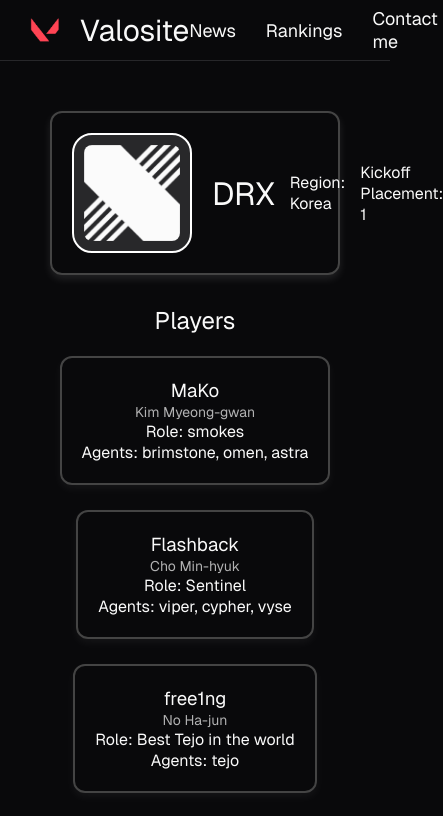
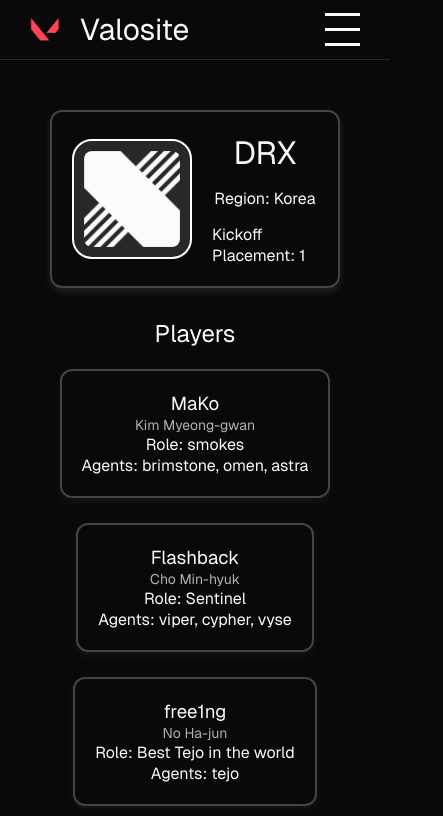
Before and after one commit to akerS4I/Valosite, a React (Vite) app: page /Valosite/teams/DRX in a window 390 px wide. Shown: the top 816 px of the page, 443 px wide, since content can reach past the window. Built offline with nearby package versions, Linux system fonts and the light colour scheme.

Commit message:
Fully Adaptive now aswell. Finished just as the first game started

```diff
--- a/src/components/Navbar.tsx
+++ b/src/components/Navbar.tsx
@@ -1,16 +1,31 @@
 import { Link } from "react-router";
+import { useState } from "react";
 import "../styles/components/Navbar.scss";
 
 const Navbar = () => {
+  const [menuOpen, setMenuOpen] = useState(false); // Use boolean state
+
   return (
     <nav>
       <div className="container">
-        <img src="/Valosite/Valorant_logo_cropped.png" alt="" />
+        <img src="/Valosite/Valorant_logo_cropped.png" alt="Logo" />
         <Link className="title" to="/">
           Valosite
         </Link>
       </div>
-      <div className="links">
+
+      {/* Hamburger Menu */}
+      <div
+        className={`menu ${menuOpen ? "change" : ""}`}
+        onClick={() => setMenuOpen(!menuOpen)}
+      >
+        <div></div>
+        <div></div>
+        <div></div>
+      </div>
+
+      {/* Navigation Links */}
+      <div className={`links ${menuOpen ? "active" : ""}`}>
         <Link to="/news" className="nav_link">
           News
         </Link>
--- a/src/styles/components/Footer.scss
+++ b/src/styles/components/Footer.scss
@@ -23,3 +23,14 @@
     }
   }
 }
+
+@media (max-width: 550px) {
+  footer {
+    .contacts {
+      display: flex;
+      align-items: center;
+      justify-content: center;
+      flex-direction: column;
+    }
+  }
+}
--- a/src/styles/components/Navbar.scss
+++ b/src/styles/components/Navbar.scss
@@ -1,24 +1,46 @@
 nav {
   width: 100%;
   height: 60px;
-  padding: 30px;
-
+  padding: 20px 30px;
   display: flex;
   align-items: center;
   justify-content: space-between;
+  border-bottom: 1px solid hsl(240, 3.7%, 15.9%);
 
-  border-bottom: 1px solid hsl(240 3.7% 15.9%);
+  .menu {
+    display: none;
+    cursor: pointer;
+
+    div {
+      width: 35px;
+      height: 3px;
+      background-color: hsl(0, 0%, 98%);
+      margin: 6px 0;
+      transition: 0.4s;
+    }
+
+    &.change {
+      div:nth-child(1) {
+        transform: translateY(15px) rotate(-45deg);
+      }
+      div:nth-child(2) {
+        opacity: 0;
+      }
+      div:nth-child(3) {
+        transform: translateY(-15px) rotate(45deg);
+      }
+    }
+  }
 
   .container {
     display: flex;
     align-items: center;
-    justify-content: center;
     gap: 20px;
 
     .title {
       text-decoration: none;
       font-size: 30px;
-      color: hsl(0 0% 98%);
+      color: hsl(0, 0%, 98%);
     }
     img {
       width: 30px;
@@ -28,17 +50,43 @@
   .links {
     display: flex;
     align-items: center;
-    justify-content: center;
     gap: 30px;
+
     .nav_link {
-      color: hsl(0 0% 98%);
+      color: hsl(0, 0%, 98%);
       text-decoration: none;
       font-size: 18px;
+      transition: all 0.1s;
 
-      transition: all 0.1s;
       &:hover {
         transform: scale(1.1);
       }
     }
   }
 }
+
+/* Mobile Styles */
+@media (max-width: 600px) {
+  nav {
+    .links {
+      display: none;
+      flex-direction: column;
+      position: absolute;
+      top: 60px;
+      left: 0;
+      width: 100%;
+      background: rgba(0, 0, 0, 0.9);
+      padding: 20px;
+      text-align: center;
+
+      &.active {
+        display: flex; // ✅ Show links when menu is active
+      }
+    }
+
+    .menu {
+      display: flex;
+      flex-direction: column;
+    }
+  }
+}
--- a/src/styles/pages/Home.scss
+++ b/src/styles/pages/Home.scss
@@ -56,3 +56,27 @@
     }
   }
 }
+
+@media (max-width: 1000px) {
+    .teams_container{
+        .region_container{
+            width: 90%;
+            font-size: 13px;
+            .logo_container{
+                img{
+                    width: 90%;
+                }
+            }
+        }
+    }
+    .page-title{
+      font-size: 15px;
+    }
+
+    .grid_container{
+        display: flex;
+        align-items: center;
+        justify-content: center;
+        flex-direction: column;
+    }
+}
--- a/src/styles/pages/Rankings.scss
+++ b/src/styles/pages/Rankings.scss
@@ -13,6 +13,7 @@
 .region-links {
   display: flex;
   justify-content: center;
+  flex-wrap: wrap;
   gap: 15px;
   margin-bottom: 20px;
 
@@ -104,3 +105,12 @@
   border: 2px solid white;
   background-color: rgba(255, 255, 255, 0.125);
 }
+
+@media (max-width: 450px) {
+    .team-info{
+        display: flex;
+        align-items: center;
+        justify-content: center;
+        flex-direction: column
+    }
+}
```
